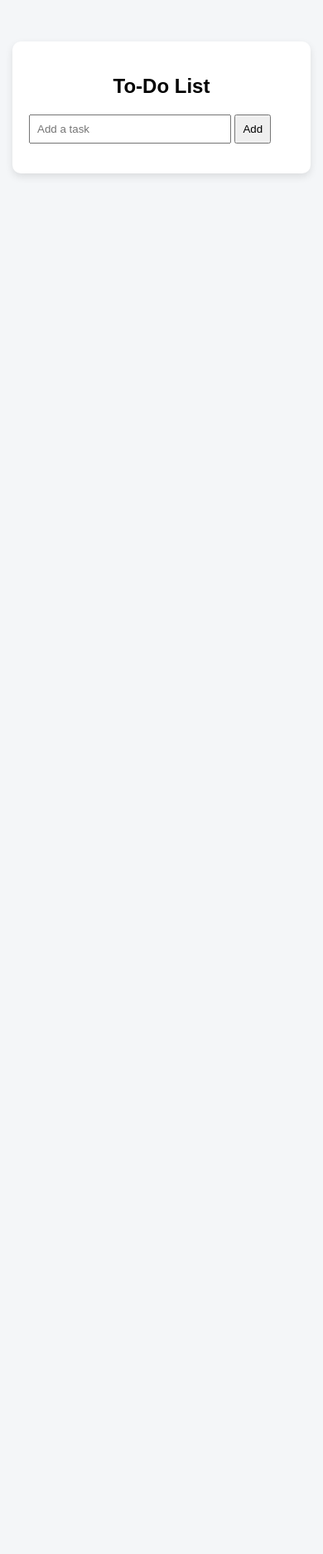
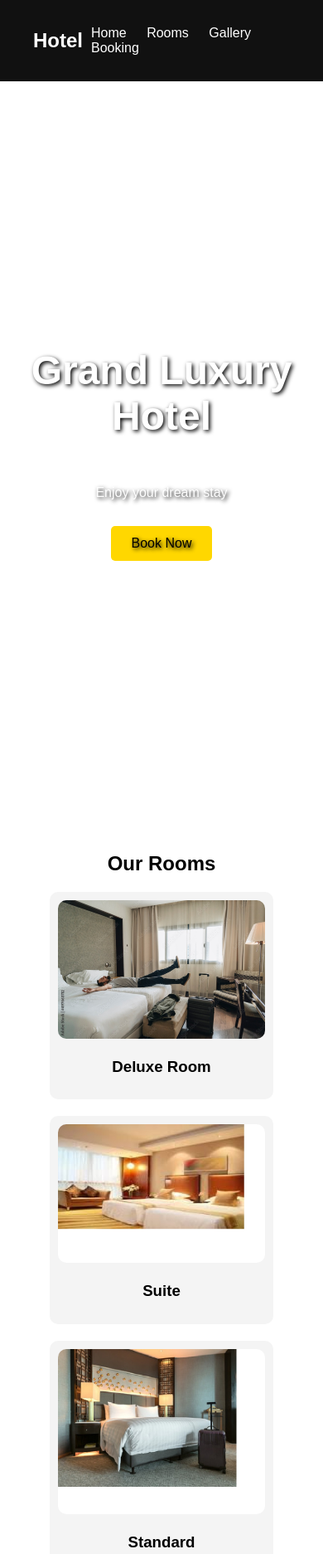
Before and after one commit to yogamberrana/Deploy, a plain HTML site: page index.html in a window 390 px wide. Shown: the top 1873 px of the page at 83% size. Before the commit the page ends 844 px from the top, so only its background shows below. Drawn offline with Linux system fonts and the light colour scheme.

Commit message:
hotel site

```diff
--- a/index.html
+++ b/index.html
@@ -2,62 +2,81 @@
 <html lang="en">
 <head>
   <meta charset="UTF-8">
-  <title>To-Do list</title>
-  <meta name="viewport" content="width=device-width, initial-scale=1.0">
-  <style>
-    body {
-      font-family: Arial, sans-serif;
-      background: #f4f6f8;
-      display: flex;
-      justify-content: center;
-      margin-top: 50px;
-    }
-    .app {
-      background: #fff;
-      padding: 20px;
-      border-radius: 10px;
-      width: 320px;
-      box-shadow: 0 4px 10px rgba(0,0,0,0.1);
-    }
-    h2 {
-      text-align: center;
-    }
-    input {
-      width: 70%;
-      padding: 8px;
-    }
-    button {
-      padding: 8px;
-      cursor: pointer;
-    }
-    ul {
-      list-style: none;
-      padding: 0;
-      margin-top: 15px;
-    }
-    li {
-      display: flex;
-      justify-content: space-between;
-      padding: 8px;
-      background: #eee;
-      margin-bottom: 5px;
-      border-radius: 5px;
-    }
-    li.completed {
-      text-decoration: line-through;
-      color: gray;
-    }
-  </style>
+  <title>Grand Luxury Hotel</title>
+  <link rel="stylesheet" href="style.css">
 </head>
+
 <body>
-  <div class="app">
-    <h2>To-Do List</h2>
-    <input type="text" id="taskInput" placeholder="Add a task">
-    <button onclick="addTask()">Add</button>
 
-    <ul id="taskList"></ul>
+<header>
+  <nav>
+    <h2>Hotel</h2>
+    <div>
+      <a href="#home">Home</a>
+      <a href="#rooms">Rooms</a>
+      <a href="#gallery">Gallery</a>
+      <a href="#booking">Booking</a>
+    </div>
+  </nav>
+</header>
+
+<section id="home" class="hero">
+  <h1>Grand Luxury Hotel</h1>
+  <p>Enjoy your dream stay</p>
+  <a href="#booking" class="btn">Book Now</a>
+</section>
+
+<section id="rooms">
+  <h2>Our Rooms</h2>
+  <div class="cards">
+    <div class="card">
+      <img src="images/room1.jpg">
+      <h3>Deluxe Room</h3>
+    </div>
+    <div class="card">
+      <img src="images/room2.jpg">
+      <h3>Suite</h3>
+    </div>
+    <div class="card">
+      <img src="images/room3.jpg">
+      <h3>Standard</h3>
+    </div>
   </div>
+</section>
 
-  <script src="script.js"></script>
+<section id="gallery">
+  <h2>Gallery</h2>
+  <div class="gallery">
+    <img src="images/room1.jpg">
+    <img src="images/hotel.jpg">
+    <img src="images/room2.jpg">
+    <img src="images/room3.jpg">
+  </div>
+</section>
+
+<section id="booking">
+  <h2>Book Now</h2>
+  <form onsubmit="bookRoom(event)">
+    <input type="text" placeholder="Name" required>
+    <input type="email" placeholder="Email" required>
+    <button type="submit">Submit</button>
+  </form>
+</section>
+
+<!-- ✅ Contact Section -->
+<section id="contact">
+  <h2>Contact Us</h2>
+  <p><strong>📍 Address:</strong> 123 Main Road, New Delhi, India</p>
+  <p><strong>📞 Mobile:</strong> +91 98765 43210</p>
+</section>
+
+<!-- ✅ Footer -->
+<footer style="background:black; color:white; text-align:center; padding:15px;">
+  <p>© 2026 Grand Luxury Hotel</p>
+  <p>📍 New Delhi | 📞 +91 98765 43210</p>
+</footer>
+
+<script src="script.js"></script>
+
 </body>
 </html>
--- a/script.js
+++ b/script.js
@@ -0,0 +1,4 @@
+function bookRoom(e) {
+  e.preventDefault();
+  alert("✅ Booking Successful! We will contact you soon.");
+}
```
